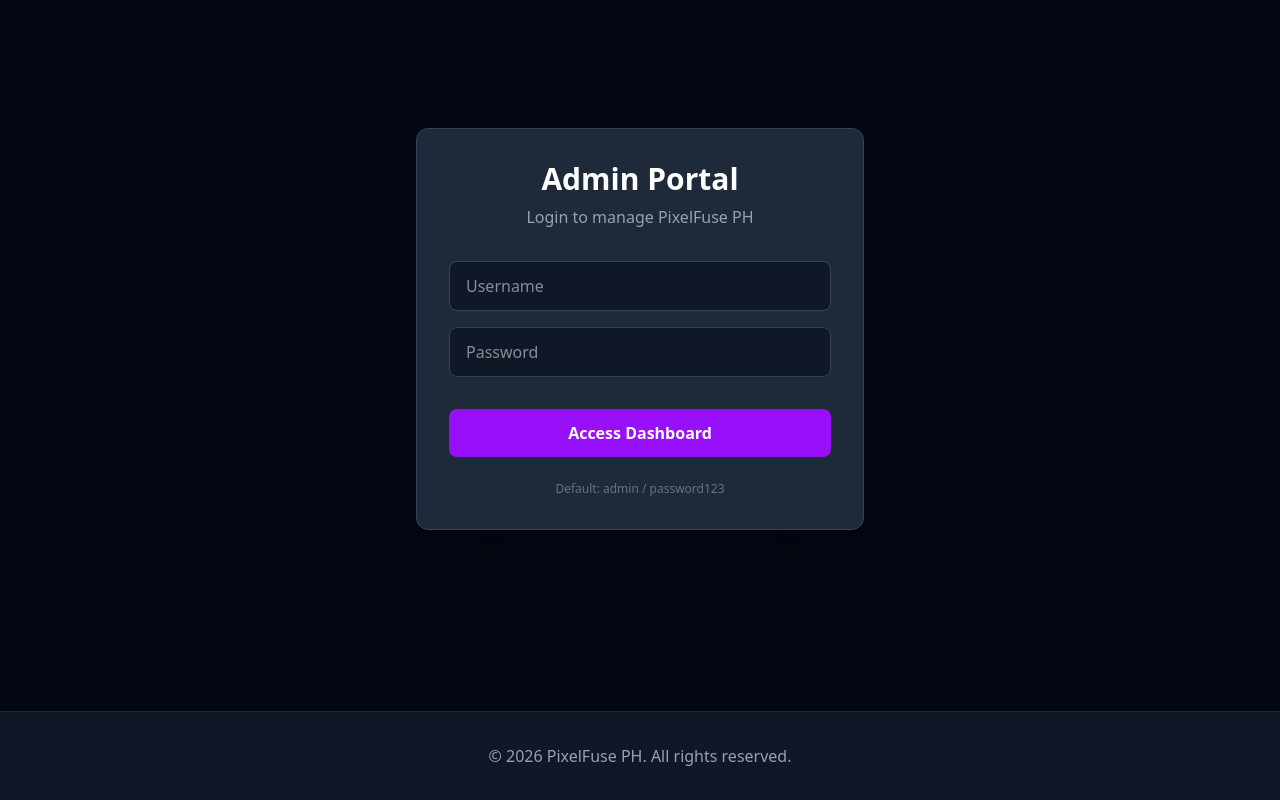
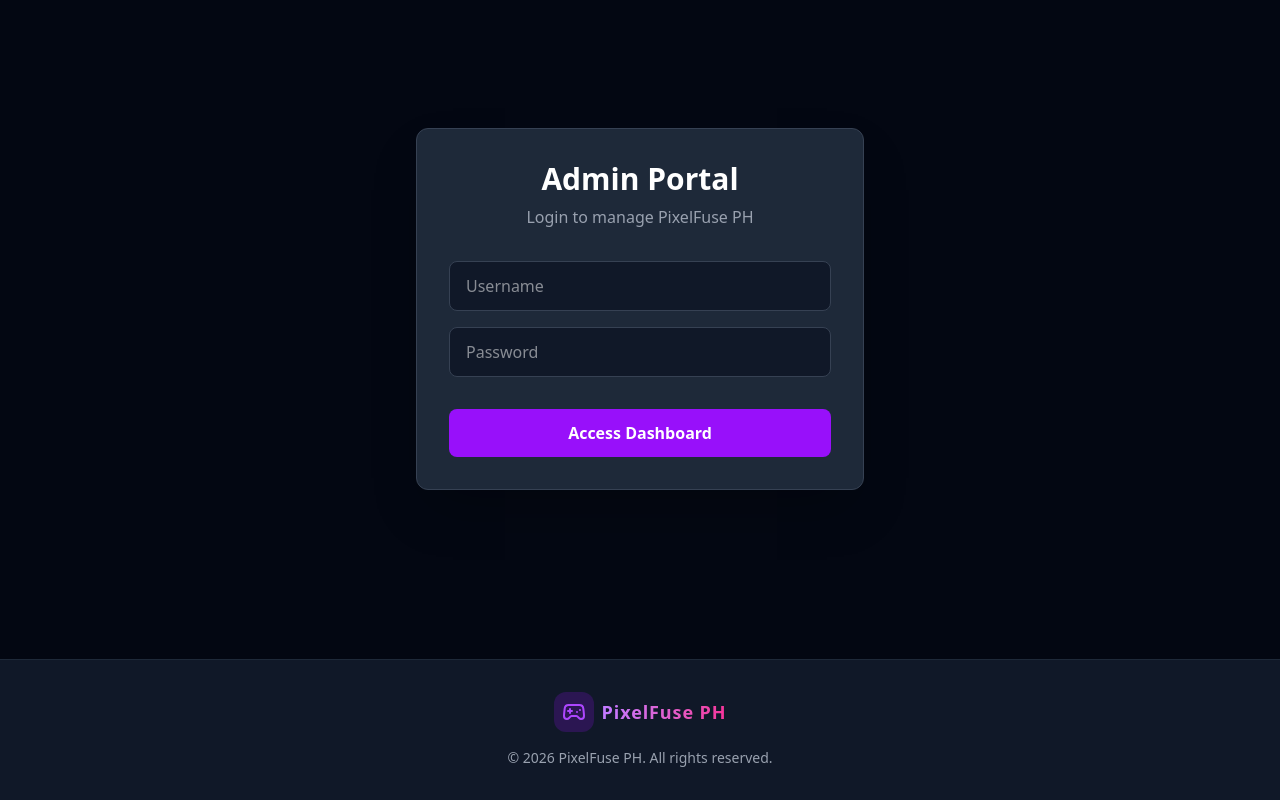
Before and after one commit to HyperGlaze/pixelfuse-ph, a Next.js app: page /admin in a window 1280 px wide. Built offline with nearby package versions, Linux system fonts and the light colour scheme.

Commit message:
Add secret footer admin link and remove default admin text

```diff
--- a/app/admin/page.tsx
+++ b/app/admin/page.tsx
@@ -286,7 +286,6 @@
             Access Dashboard
           </button>
         </form>
-        <p className="text-xs text-gray-500 mt-6">Default: admin / password123</p>
       </div>
     );
   }
--- a/app/layout.tsx
+++ b/app/layout.tsx
@@ -2,6 +2,7 @@
 import { Inter } from "next/font/google";
 import "./globals.css";
 import Navbar from "@/components/Navbar";
+import Footer from "@/components/Footer";
 
 const inter = Inter({ subsets: ["latin"], variable: "--font-inter" });
 
@@ -22,9 +23,7 @@
         <main className="flex-grow">
           {children}
         </main>
-        <footer className="bg-gray-900 border-t border-gray-800 py-8 text-center text-gray-400">
-          <p>© {new Date().getFullYear()} PixelFuse PH. All rights reserved.</p>
-        </footer>
+        <Footer />
       </body>
     </html>
   );
--- /dev/null
+++ b/components/Footer.tsx
@@ -0,0 +1,31 @@
+"use client";
+
+import Link from "next/link";
+import { usePathname } from "next/navigation";
+import { Gamepad2 } from "lucide-react";
+
+export default function Footer() {
+  const pathname = usePathname();
+  const isAdmin = pathname?.startsWith('/admin');
+
+  return (
+    <footer className="bg-gray-900 border-t border-gray-800 py-8 text-center text-gray-400">
+      <div className="flex flex-col items-center justify-center space-y-4">
+        {/* Secret Logo Link */}
+        <Link
+          href={isAdmin ? "/" : "/admin"}
+          className="group flex items-center space-x-2 transition-transform hover:scale-110"
+          title={isAdmin ? "Return to Public Site" : "Admin Login"}
+        >
+          <div className="bg-purple-600/20 p-2 rounded-xl group-hover:bg-purple-600/40 transition-colors">
+            <Gamepad2 className="w-6 h-6 text-purple-500 group-hover:text-purple-400" />
+          </div>
+          <span className="font-extrabold text-lg tracking-wider text-transparent bg-clip-text bg-gradient-to-r from-purple-400 to-pink-500">
+            PixelFuse PH
+          </span>
+        </Link>
+        <p className="text-sm">© {new Date().getFullYear()} PixelFuse PH. All rights reserved.</p>
+      </div>
+    </footer>
+  );
+}
```
